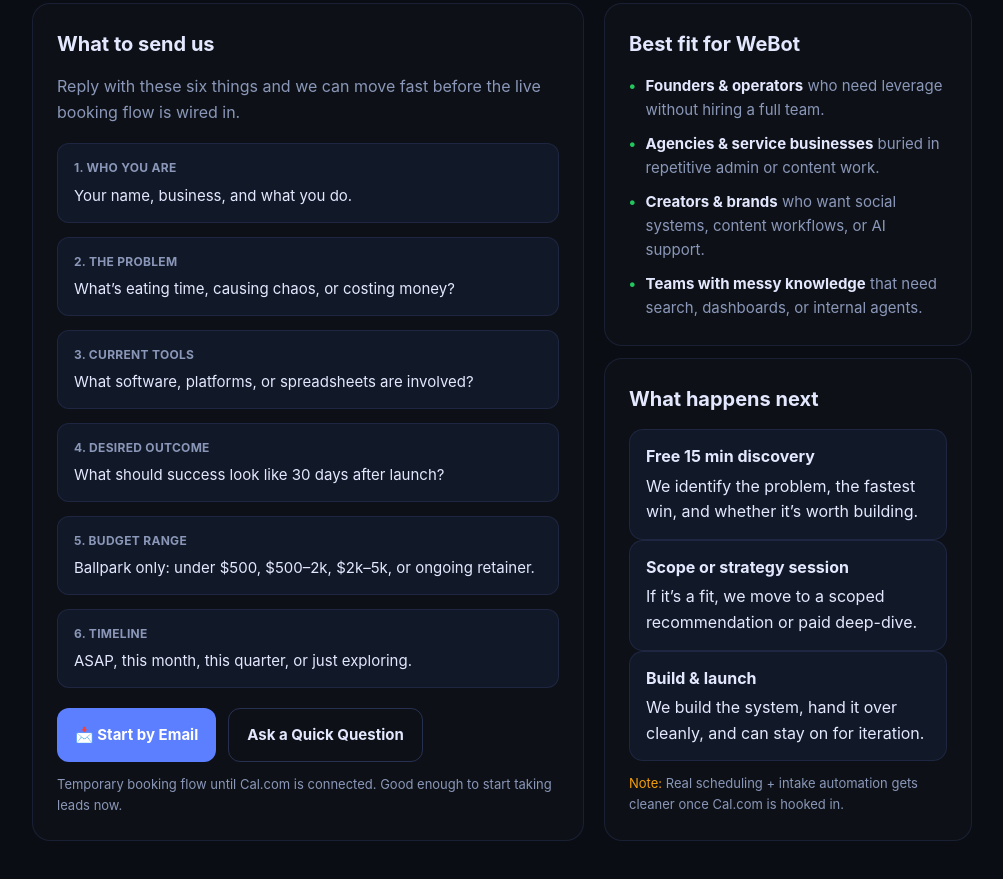
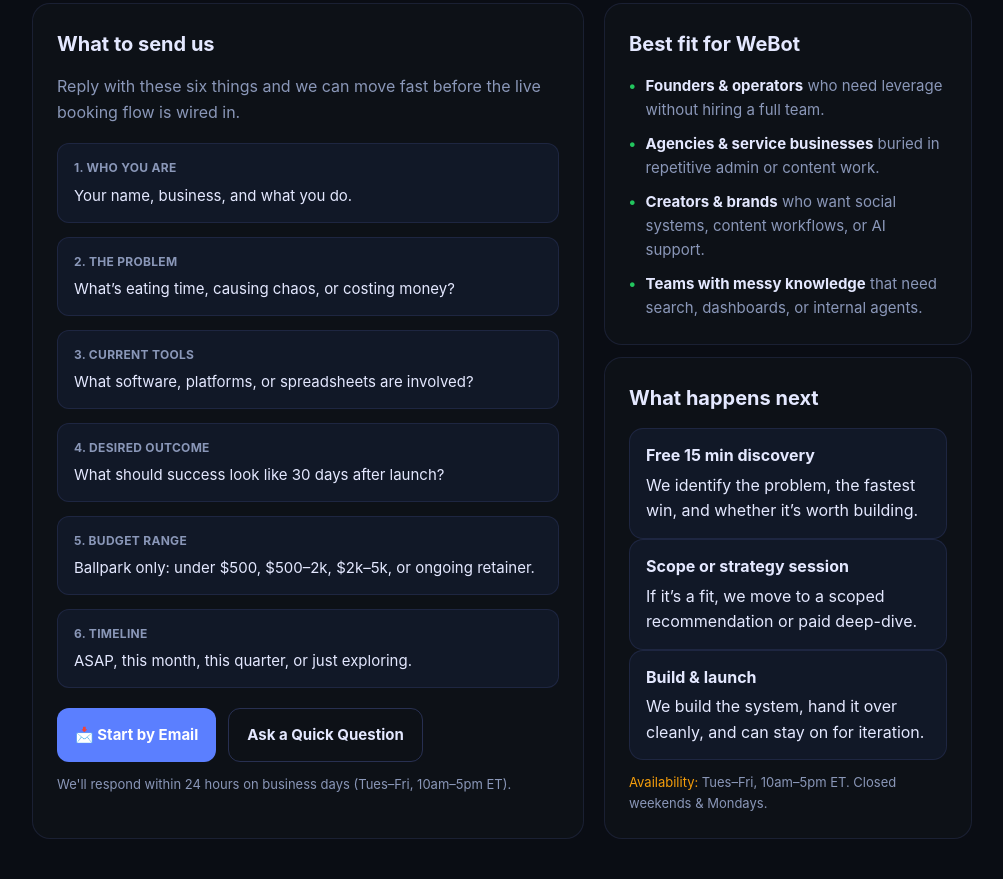
Before and after one commit to TheRefreshCNFT/webot-site, a plain HTML site: page consultation.html in a window 1280 px wide. Shown: the part 332-1211 px from the top of the page, without its empty margins (138-1141 px from the left). Drawn offline with Linux system fonts and the light colour scheme.

Commit message:
Fix Book a Free Call — now links to consultation intake page
- Replace tel: link with consultation.html booking page
- Remove temporary language, update to official intake flow
- Add availability: Tues-Fri 10am-5pm ET
- Next step: enable Google Calendar API + build live scheduling

```diff
--- a/consultation.html
+++ b/consultation.html
@@ -90,7 +90,7 @@
           <a class="btn btn-primary" href="mailto:hello@webot.agency?subject=WeBot%20Discovery%20Call&body=Name%3A%0ABusiness%3A%0AProblem%3A%0ACurrent%20Tools%3A%0ADesired%20Outcome%3A%0ABudget%20Range%3A%0ATimeline%3A%0A">📩 Start by Email</a>
           <a class="btn btn-secondary" href="mailto:hello@webot.agency?subject=Quick%20WeBot%20Question">Ask a Quick Question</a>
         </div>
-        <div class="mini">Temporary booking flow until Cal.com is connected. Good enough to start taking leads now.</div>
+        <div class="mini">We'll respond within 24 hours on business days (Tues–Fri, 10am–5pm ET).</div>
       </div>
 
       <div class="offer">
@@ -109,7 +109,7 @@
           <div class="offer-box"><strong>Free 15 min discovery</strong><span>We identify the problem, the fastest win, and whether it’s worth building.</span></div>
           <div class="offer-box"><strong>Scope or strategy session</strong><span>If it’s a fit, we move to a scoped recommendation or paid deep-dive.</span></div>
           <div class="offer-box"><strong>Build & launch</strong><span>We build the system, hand it over cleanly, and can stay on for iteration.</span></div>
-          <div class="mini"><span class="warn">Note:</span> Real scheduling + intake automation gets cleaner once Cal.com is hooked in.</div>
+          <div class="mini"><span class="warn">Availability:</span> Tues–Fri, 10am–5pm ET. Closed weekends & Mondays.</div>
         </div>
       </div>
     </div>
```
Also changed, not shown: index.html (+1 -1 lines).
